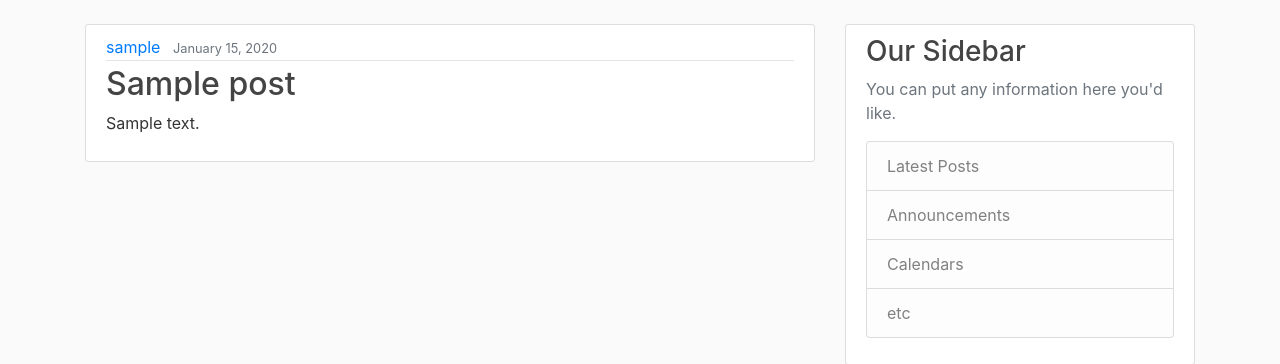
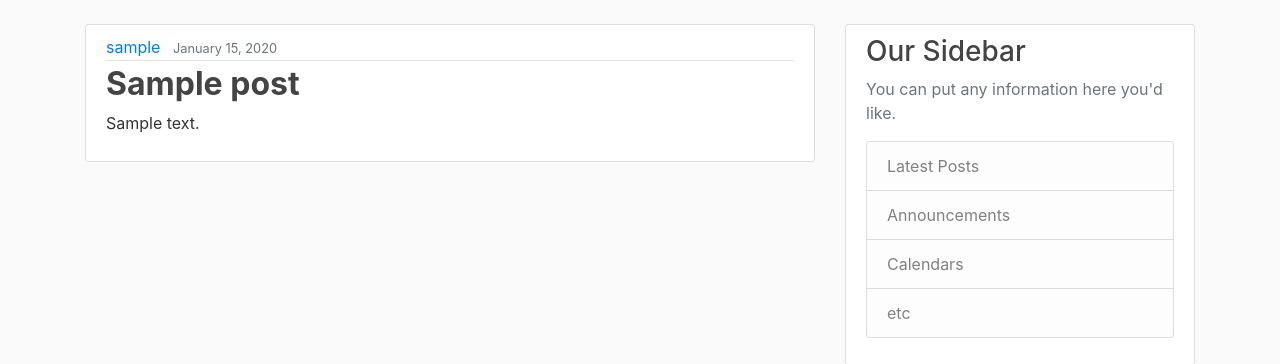
Before and after one commit to CoderKing-ui/Django-Blog, a Django app: page / in a window 1280 px wide. Shown: the part 56-420 px from the top of the page. Run offline with Django 3.2, Linux system fonts and the light colour scheme; tables that the repository leaves empty hold one stand-in row (values such as "Sample post"); some libraries are stand-ins or nearby versions.

Commit message:
Update home.html

```diff
--- a/blog/templates/blog/home.html
+++ b/blog/templates/blog/home.html
@@ -7,7 +7,7 @@
               <a class="mr-2" href="#">{{ post.author }}</a>
               <small class="text-muted">{{ post.date_posted|date:"F d, Y" }}</small>
             </div>
-            <h2><a class="article-title" href="#">{{ post.title }}</a></h2>
+              <h2><a class="article-title" href="#"><strong>{{ post.title }}</strong></a></h2>
             <p class="article-content">{{ post.content }}</p>
           </div>
         </article>
```
